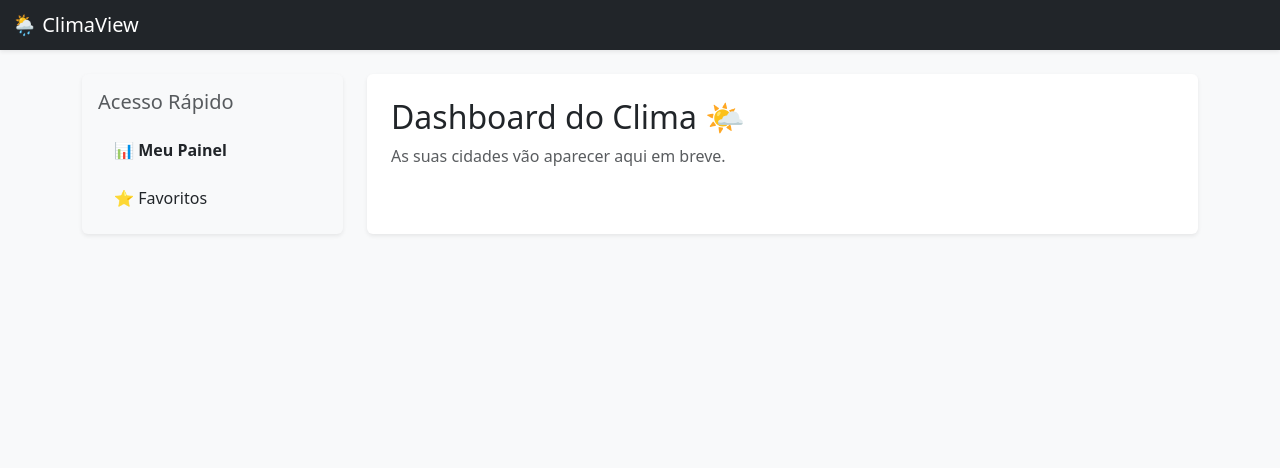
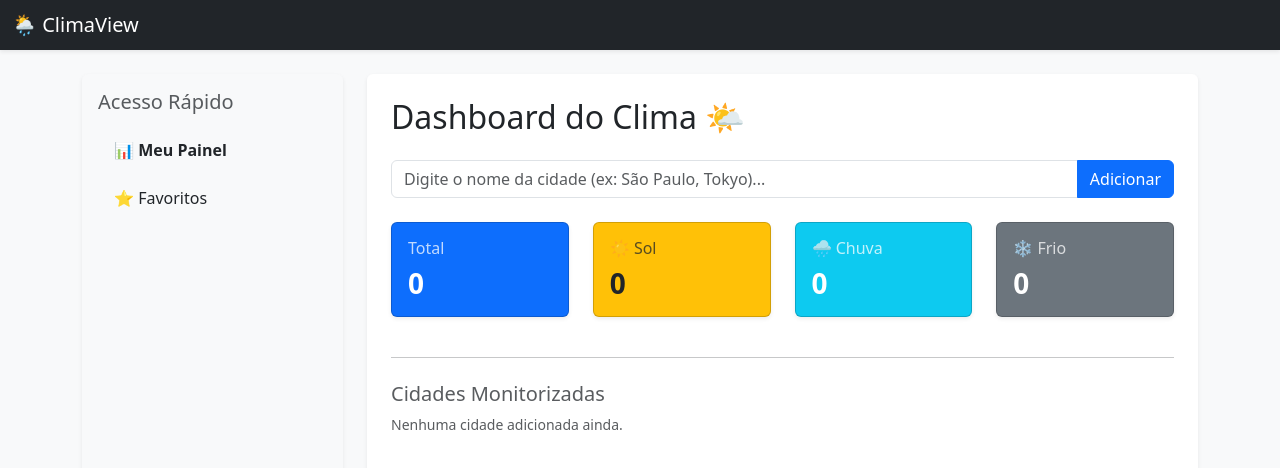
Before and after one commit to JoaoAlbertoDeSousaLeiteFilho/climaview, a React (Vite) app: page / in a window 1280 px wide. Shown: the top 468 px of the page. Built offline with nearby package versions, Linux system fonts and the light colour scheme.

Commit message:
Implementação do dashboard com logica de contagem e estatistica

```diff
--- a/src/App.tsx
+++ b/src/App.tsx
@@ -1,33 +1,21 @@
 import { Navbar } from './components/Navbar';
 import { Sidebar } from './components/Sidebar';
-
+import { Dashboard } from './components/Dashboard';
 function App() {
   return (
     <div className="bg-light min-vh-100">
-      {/* 1. O Cabeçalho */}
       <Navbar />
 
-      {/* 2. O Container Principal */}
       <main className="container mt-4">
-
-        {/* Aqui começa o Grid (a grade de 12 pedaços) */}
         <div className="row">
-
-          {/* A Sidebar fica com 3 pedaços */}
           <div className="col-md-3">
             <Sidebar />
           </div>
 
-          {/* O Conteúdo fica com os 9 pedaços restantes */}
           <div className="col-md-9">
-            <section className="bg-white p-4 rounded shadow-sm h-100">
-              <h2>Dashboard do Clima 🌤️</h2>
-              <p className="text-muted">As suas cidades vão aparecer aqui em breve.</p>
-            </section>
+            <Dashboard />
           </div>
-
         </div>
-
       </main>
     </div>
   )
--- /dev/null
+++ b/src/components/AddCityForm.tsx
@@ -0,0 +1,67 @@
+import { useState } from 'react';
+import type { SyntheticEvent } from 'react';
+import { getCityWeather } from '../services/weatherService';
+import type { ICity } from '../interfaces/ICity';
+
+// definimos que este formulário precisa "avisar" o painel principal quando achar cidade
+interface AddCityFormProps {
+  onCityAdded: (city: ICity) => void;
+}
+
+export function AddCityForm({ onCityAdded }: AddCityFormProps) {
+  // guardando o que o usuário digita
+  const [cityName, setCityName] = useState('');
+  // guardando o status de carregamento (para desativar o botão enquanto busca)
+  const [loading, setLoading] = useState(false);
+  // guardando mensagens de erro
+  const [error, setError] = useState('');
+
+  // função que roda quando o usuário clica em adicionar ou da Enter
+  const handleSubmit = async (e: SyntheticEvent) => {
+    e.preventDefault(); // impede a pagina de recarregar
+
+    if (!cityName.trim()) return; // se estiver vazio, não faz nada
+
+    setLoading(true);
+    setError('');
+
+    try {
+      //  chama o weatherService
+      const newCity = await getCityWeather(cityName);
+
+      // entrega a cidade pronta para o painel principal
+      onCityAdded(newCity);
+
+      // lmpa o campo de texto para a próxima busca
+      setCityName('');
+    } catch (err) {
+      setError('Cidade não encontrada. Verifique o nome e tente novamente.');
+    } finally {
+      setLoading(false); // Terminou de carregar (dando certo ou errado)
+    }
+  };
+
+  return (
+    <form onSubmit={handleSubmit} className="mb-4">
+      <div className="input-group">
+        <input
+          type="text"
+          className="form-control"
+          placeholder="Digite o nome da cidade (ex: São Paulo, Tokyo)..."
+          value={cityName}
+          onChange={(e) => setCityName(e.target.value)}
+          disabled={loading}
+        />
+        <button
+          type="submit"
+          className="btn btn-primary"
+          disabled={loading}
+        >
+          {loading ? 'Buscando...' : 'Adicionar'}
+        </button>
+      </div>
+      {/* Se tiver algum erro, mostra este texto vermelho embaixoo */}
+      {error && <div className="text-danger mt-2 small">{error}</div>}
+    </form>
+  );
+}
--- /dev/null
+++ b/src/components/Dashboard.tsx
@@ -0,0 +1,88 @@
+import { useState } from 'react';
+import { AddCityForm } from './AddCityForm';
+import type { ICity } from '../interfaces/ICity';
+
+export function Dashboard() {
+  // este e o estado principal: uma lista (array) de cidades
+  const [cities, setCities] = useState<ICity[]>([]);
+
+  // função que recebe a cidade do formulario e guarda na lista
+  const handleAddCity = (newCity: ICity) => {
+    if (cities.some(city => city.id === newCity.id)) {
+      alert('Esta cidade já foi adicionada!');
+      return;
+    }
+    setCities([...cities, newCity]);
+  };
+
+  // logica de calculo
+  const totalCities = cities.length;
+
+  // Filtra cidades com sol (procurando palavras no texto da API)
+  const sunnyCities = cities.filter(city =>
+    city.condition.toLowerCase().includes('limpo') ||
+    city.condition.toLowerCase().includes('sol')
+  ).length;
+
+  // Filtra cidades com chuva
+  const rainyCities = cities.filter(city =>
+    city.condition.toLowerCase().includes('chuva') ||
+    city.condition.toLowerCase().includes('garoa')
+  ).length;
+
+  // Filtra cidades frias (menos de 15 graus)
+  const coldCities = cities.filter(city => city.temperature < 15).length;
+
+  return (
+    <section className="bg-white p-4 rounded shadow-sm h-100">
+      <h2 className="mb-4">Dashboard do Clima 🌤️</h2>
+
+      {/* 1. O formulário que criámos antes */}
+      <AddCityForm onCityAdded={handleAddCity} />
+
+      {/* 2. Cartões de Estatísticas (Bootstrap) */}
+      <div className="row mb-4">
+        <div className="col-md-3">
+          <div className="card bg-primary text-white mb-3 shadow-sm">
+            <div className="card-body py-3">
+              <h6 className="card-title opacity-75">Total</h6>
+              <h3 className="mb-0 fw-bold">{totalCities}</h3>
+            </div>
+          </div>
+        </div>
+        <div className="col-md-3">
+          <div className="card bg-warning text-dark mb-3 shadow-sm">
+            <div className="card-body py-3">
+              <h6 className="card-title opacity-75">☀️ Sol</h6>
+              <h3 className="mb-0 fw-bold">{sunnyCities}</h3>
+            </div>
+          </div>
+        </div>
+        <div className="col-md-3">
+          <div className="card bg-info text-white mb-3 shadow-sm">
+            <div className="card-body py-3">
+              <h6 className="card-title opacity-75">🌧️ Chuva</h6>
+              <h3 className="mb-0 fw-bold">{rainyCities}</h3>
+            </div>
+          </div>
+        </div>
+        <div className="col-md-3">
+          <div className="card bg-secondary text-white mb-3 shadow-sm">
+            <div className="card-body py-3">
+              <h6 className="card-title opacity-75">❄️ Frio</h6>
+              <h3 className="mb-0 fw-bold">{coldCities}</h3>
+            </div>
+          </div>
+        </div>
+      </div>
+
+      <hr />
+      <h5 className="mt-4 text-muted">Cidades Monitorizadas</h5>
+      {cities.length === 0 ? (
+        <p className="text-muted italic small">Nenhuma cidade adicionada ainda.</p>
+      ) : (
+        <p className="text-success small fw-bold">Lista de cidades em processamento...</p>
+      )}
+    </section>
+  );
+}
```
